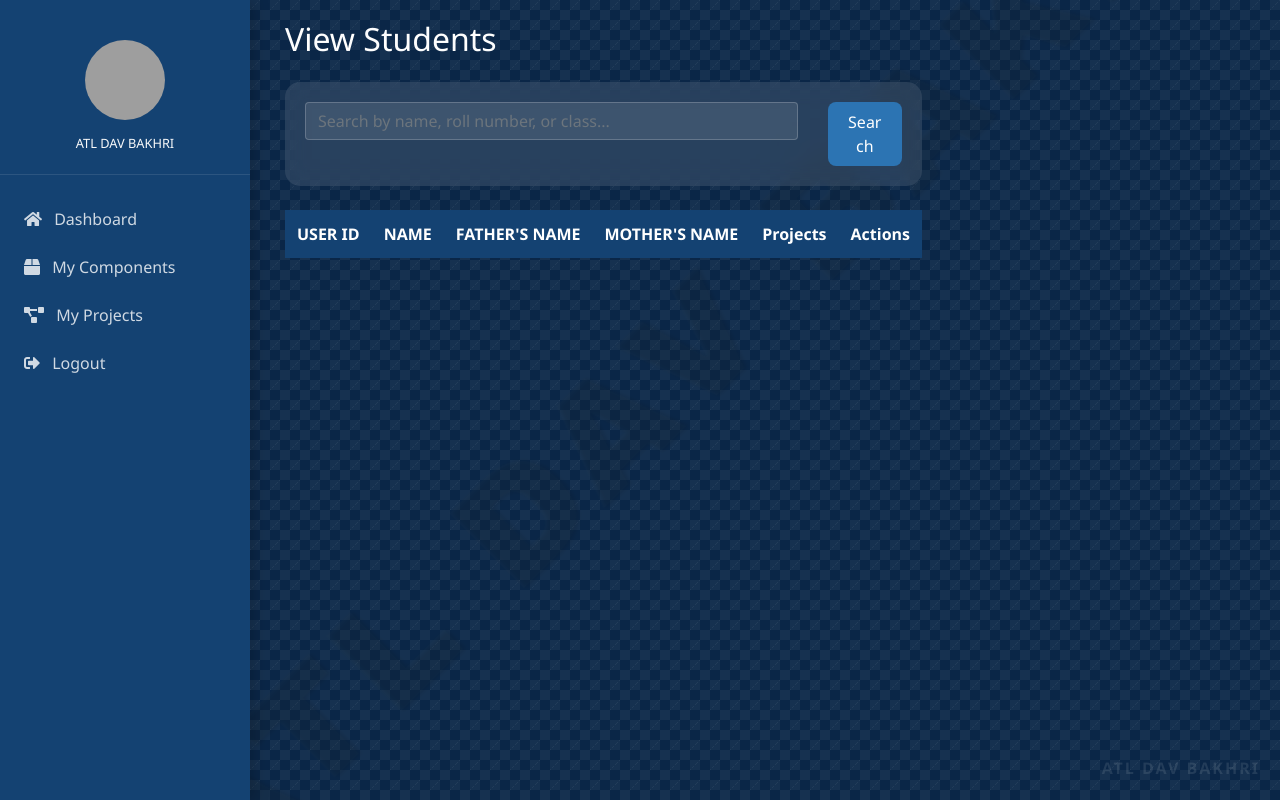
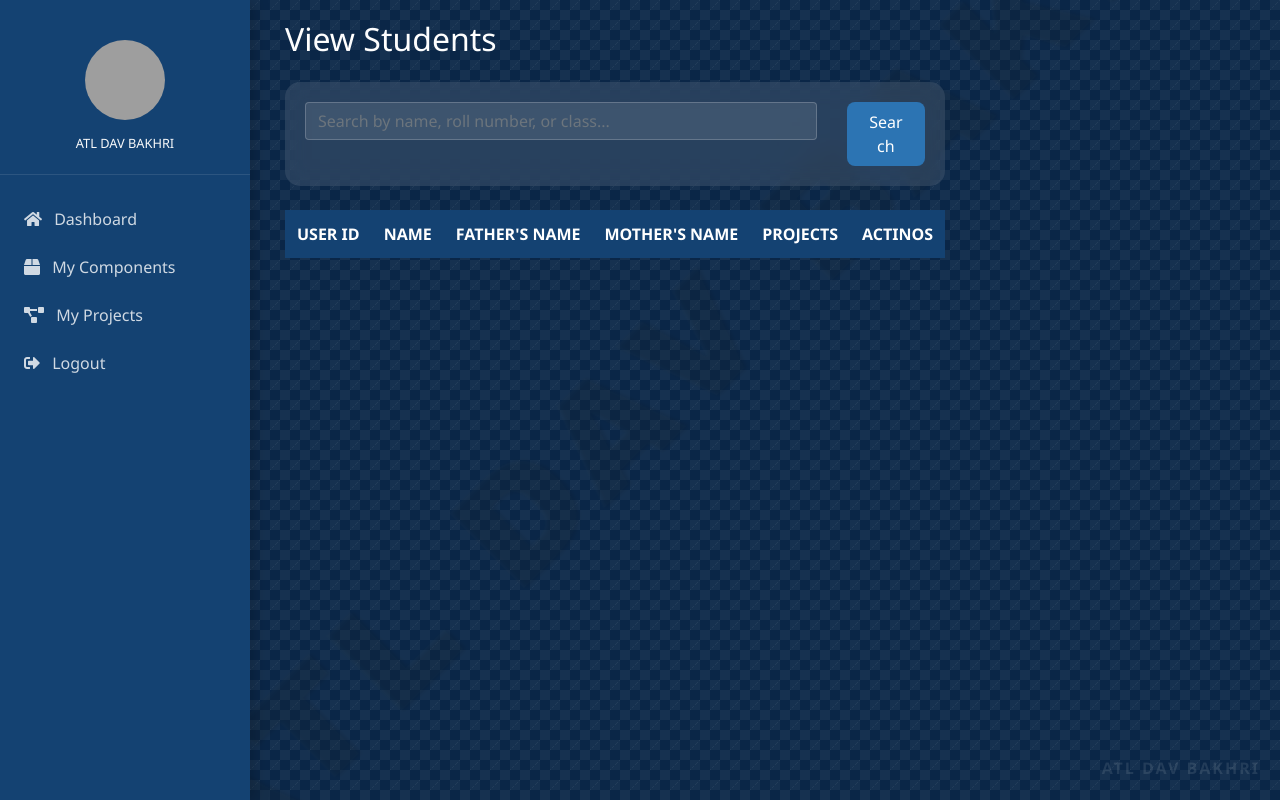
Before and after one commit to code-with-suryansh/ATL-NEW, a Flask app: template ATL MANAGEMENT SYSTEM/attendence.db/templates/view_students.html in a window 1280 px wide. Run offline with Flask 3, Linux system fonts and the light colour scheme; the template is opened without the code that fills it, so the values that code supplies are empty; some libraries are stand-ins or nearby versions; grey boxes are pictures that could not be loaded.

Commit message:
Update view_students.html

```diff
--- a/ATL MANAGEMENT SYSTEM/attendence.db/templates/view_students.html
+++ b/ATL MANAGEMENT SYSTEM/attendence.db/templates/view_students.html
@@ -58,8 +58,8 @@
                     <th>NAME</th>
                     <th>FATHER'S NAME</th>
                     <th>MOTHER'S NAME</th>
-                    <th>Projects</th>
-                    <th>Actions</th>
+                    <th>PROJECTS</th>
+                    <th>ACTINOS</th>
                 </tr>
             </thead>
             <tbody>
```
